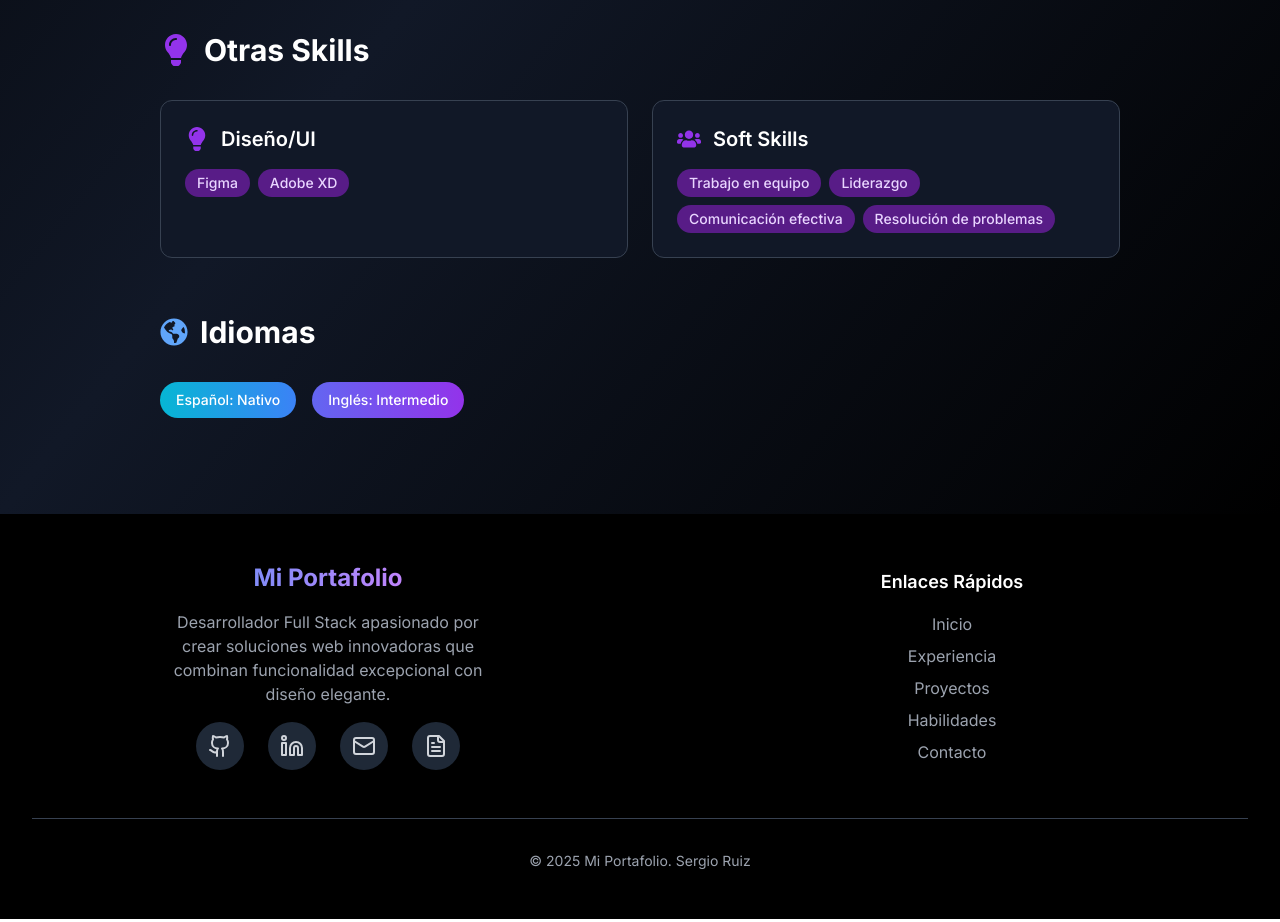
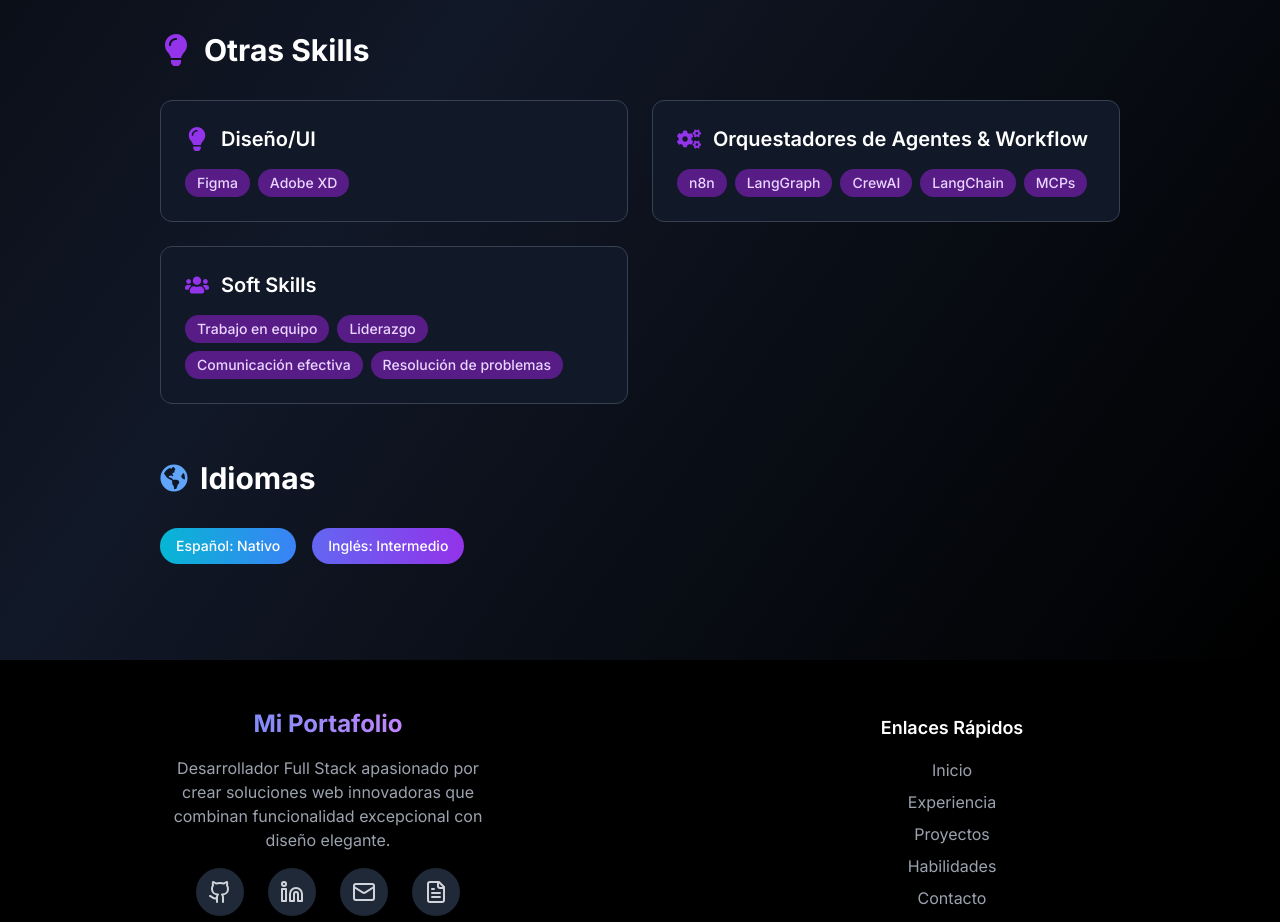
Before and after one commit to SergioR-02/Portafolio, a React (Vite) app: page /skills in a window 1280 px wide. Shown: the part 1080-2002 px from the top of the page. Built offline with nearby package versions, Linux system fonts and the light colour scheme.

Commit message:
fix: add missing icon import for Skills component

```diff
--- a/src/App.tsx
+++ b/src/App.tsx
@@ -34,4 +34,4 @@ function App() {
   );
 }
 
-export default App;
+export default App
--- a/src/components/template/Skills.tsx
+++ b/src/components/template/Skills.tsx
@@ -1,5 +1,5 @@
 import React from 'react';
-import { FaLightbulb, FaUsers } from 'react-icons/fa';
+import { FaLightbulb, FaUsers, FaCogs } from 'react-icons/fa';
 import AcademicInfoCard from '../molecules/AcademicInfoCard';
 import SkillsGrid from '../organisms/SkillsGrid';
 import SkillCategoryCard from '../molecules/SkillCategoryCard';
@@ -12,6 +12,11 @@ const Skills: React.FC = () => {
       category: 'Diseño/UI',
       icon: FaLightbulb,
       skills: ['Figma', 'Adobe XD']
+    },
+    {
+      category: 'Orquestadores de Agentes & Workflow',
+      icon: FaCogs,
+      skills: ['n8n', 'LangGraph', 'CrewAI', 'LangChain', 'MCPs']
     },
     {
       category: 'Soft Skills',
```
